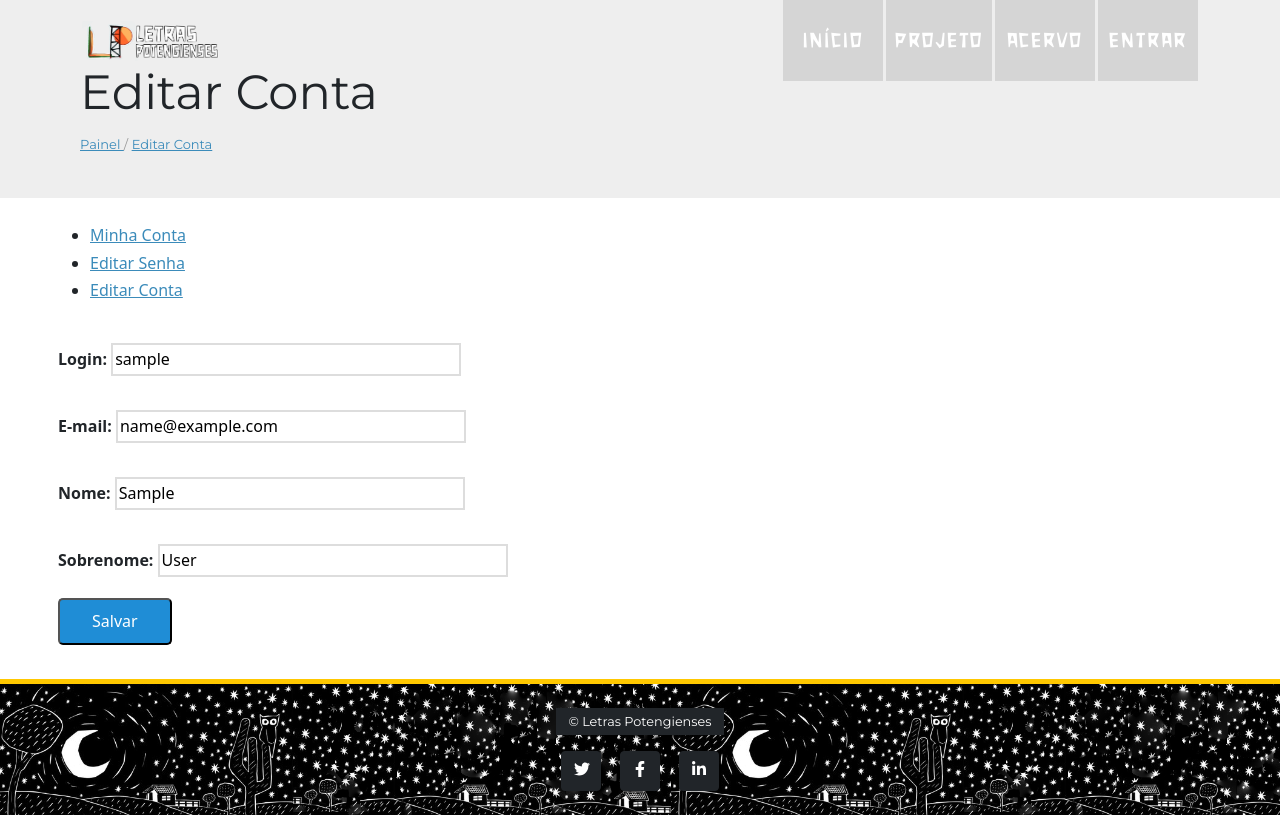
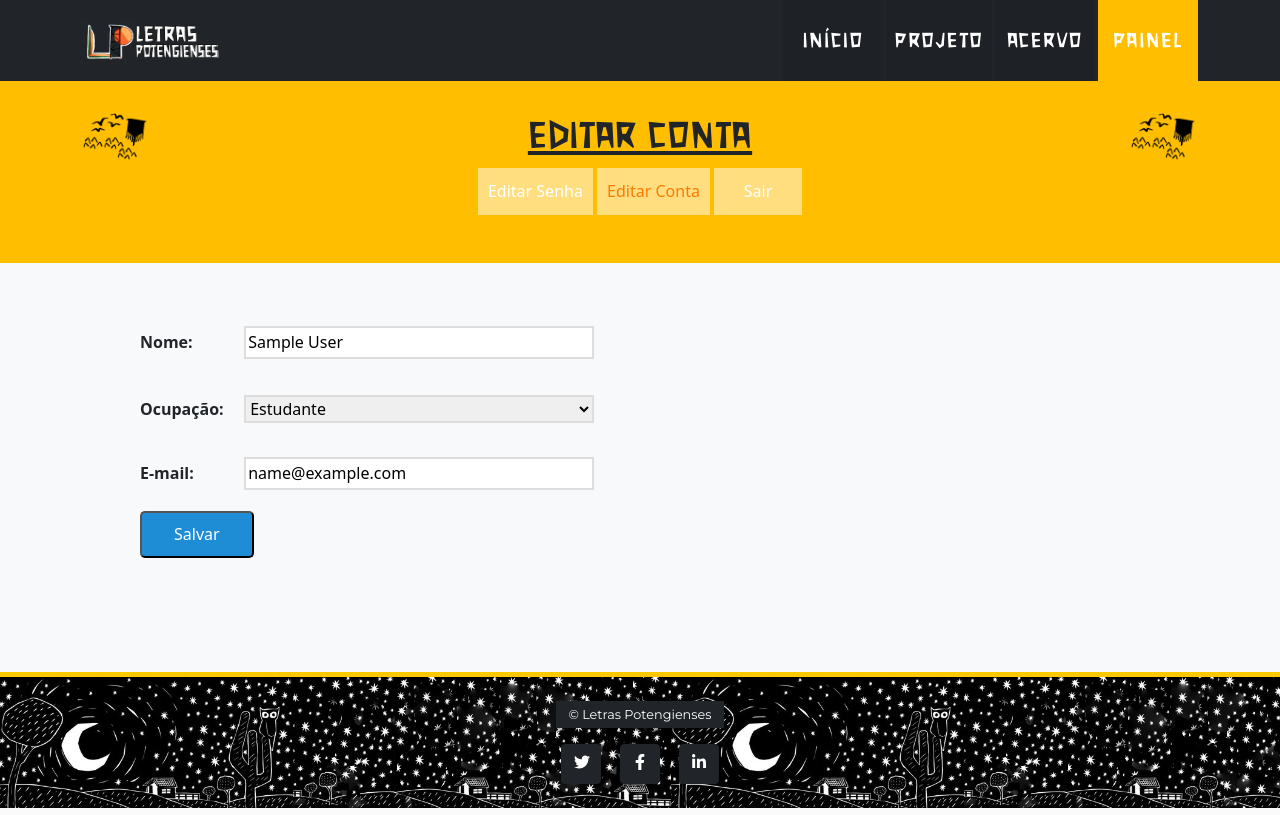
Before and after one commit to PedrinaBrasil/letraspotengienses, a Django app: page /painel/editar/ in a window 1280 px wide. Run offline with Django 3.2, Linux system fonts and the light colour scheme; the visitor is signed in with stand-in values (Sample User, id 1); some libraries are stand-ins or nearby versions.

Commit message:
cadastrar-se, login e painel basico

```diff
--- a/accounts/forms.py
+++ b/accounts/forms.py
@@ -6,7 +6,7 @@ from core.mail import send_mail_template
 
 class RegisterForm(forms.ModelForm):
     password = forms.CharField(label='Senha', widget=forms.PasswordInput)
-    confirm = forms.CharField(label='Confirmação de Senha', widget=forms.PasswordInput)
+    confirm = forms.CharField(label='Confirmação', widget=forms.PasswordInput)
 
     def clean_confirm(self):
         password = self.cleaned_data.get('password')
@@ -24,7 +24,7 @@ class RegisterForm(forms.ModelForm):
 
     class Meta:
         model = User
-        fields = ['username', 'email', 'first_name', 'last_name' ]
+        fields = ['name', 'ocucupation', 'email']
 
 class EditAccountForm(forms.ModelForm):
     def clean_email(self):
@@ -36,7 +36,7 @@ class EditAccountForm(forms.ModelForm):
 
     class Meta:
         model = User
-        fields = ['username', 'email', 'first_name', 'last_name' ]
+        fields = ['name','ocucupation', 'email']
 
 
 class PasswordResetForm(forms.Form):
@@ -50,7 +50,7 @@ class PasswordResetForm(forms.Form):
 
     def save(self):
         user = User.objects.get(email = self.cleaned_data['email'])
-        key = generate_hash_key(user.username)
+        key = generate_hash_key(user.email)
         reset = PasswordReset(key= key, user = user)
         reset.save()
         template_name = 'password_reset_email.html'
--- a/accounts/models.py
+++ b/accounts/models.py
@@ -3,29 +3,39 @@ from django.db import models
 from django.core import validators
 from django.contrib.auth.models import AbstractBaseUser, PermissionsMixin, UserManager
 from django.conf import settings
+from django.utils.translation import gettext_lazy as _
 
 # Create your models here.
 class User(AbstractBaseUser, PermissionsMixin):
-    username = models.CharField('Login', max_length=30, unique=True,
-        validators=[validators.RegexValidator(re.compile('^[\w.@+-]+$'), 'O nome do usuário não pode conter espaços', 'invalid')])
-    email = models.EmailField('E-mail', unique=True)
-    first_name = models.CharField('Nome', max_length=100, blank=True)
-    last_name = models.CharField('Sobrenome', max_length=100, blank=True)
+    email = models.EmailField('E-mail', unique=True,
+        validators=[validators.RegexValidator(re.compile('^[\w.@+-]+$'), 'O e-mail não pode conter espaços', 'invalid')])
+    name = models.CharField('Nome', max_length=100, blank=True)
     is_active = models.BooleanField('Está ativo?', blank=True, default=True)
     is_staff = models.BooleanField('É administrador?', blank=True, default=False)
     date_joined = models.DateTimeField('Data de Cadastro', auto_now_add=True)
     date_updated =models.DateTimeField('Atualizado em', auto_now=True)
 
+    class Occupation(models.TextChoices):
+        STUDENT = 'Estudante', _('Estudante')
+        PROFESSIONAL = 'Profissional', _('Profissional')
+        OTHER = 'Outro', _('Outro')
+
+    ocucupation = models.CharField('Ocupação',
+        max_length=12,
+        choices=Occupation.choices,
+        default=Occupation.STUDENT,
+        blank=False)
+
     objects = UserManager()
 
-    USERNAME_FIELD = 'username'
-    REQUIRED_FIELDS = ['email']
+    USERNAME_FIELD = 'email'
+    REQUIRED_FIELDS = ['name', 'ocucupation']
 
     def __str__(self):
-        return self.first_name or self.username
+        return self.name or self.email
 
     def get_short_name(self):
-        return self.username
+        return self.name
 
     def get_full_name(self):
         return str(self)
--- a/accounts/templates/dashboard.html
+++ b/accounts/templates/dashboard.html
@@ -1,27 +1,40 @@
 {% extends "base.html" %}
+{% load static %}
 {% block content %}
-    <div class="splash">
-        <div class="pure-g-r content-ribbon">
-            <div class="pure-u-1">
-                <div class="l-box splash-text">
-                    <h1 class="splash-head">
+    <style>
+       #mainNav{
+           background-color: #212529 !important;
+       }
+       #a-login {
+           background-color: #FFBE00 !important;
+           color:black;
+       }
+
+        body{
+            background:black;
+        }
+    </style>
+    <!-- Heading Row-->
+     <header id="login" class="heading">
+         <div class="container">
+            <div class="row">
+                <div class="text-center">
+                    <h2 class="section-heading text-uppercase">
                      {% block dashboard_tite %}
                             Painel de Controle
                     {% endblock %}
-
-                    </h1>
-                    <h2 class="splash-subhead">
-                       <ul class="breadcrumbs">
-                            {% block breadcrumb %}
-                                <li><a href="{% url 'panel:dashboard' %}"> Painel </a></li>
-                            {% endblock %}
+                    </h2>
+                    <ul id="user-menu">
+                        <li><a id="a-senha" href="{% url 'panel:editpassword' %}">Editar Senha</a></li>
+                        <li><a id="a-conta" href="{% url 'panel:edituser' %}">Editar Conta</a></li>
+                        <li><a href="{% url 'panel:logout' %}">Sair</a></li>
                     </ul>
-                    </h2>
-
                 </div>
             </div>
-        </div>
-    </div>
+    </header>
+
+    <section class="page-section bg-light h-100">
+        <div class="container">
             <div class="pure-g-r content-ribbon">
             {% if messages %}
             <aside class="pure-u-1 msg">
@@ -32,13 +45,7 @@
             {% endif %}
             <div class="pure-u-1-3">
                 <div class='pure-menu pure-menu-open sm-paddding'>
-                <ul>
 
-                    <li><a class='pure-menu-heading'>Minha Conta</a></li>
-                    <li><a href="{% url 'panel:editpassword' %}">Editar Senha</a></li>
-                    <li><a href="{% url 'panel:edituser' %}">Editar Conta</a></li>
-
-                </ul>
                 </div>
             </div>
             <div class="pure-u-2-3">
@@ -46,6 +53,6 @@
                     {% block dashboard_content %}{% endblock %}
                 </div>
             </div>
-
         </div>
+    </section>
 {% endblock %}
--- a/accounts/templates/edituser.html
+++ b/accounts/templates/edituser.html
@@ -2,12 +2,13 @@
 {% block dashboard_tite %}
     Editar Conta
 {% endblock %}
-{% block breadcrumb %}
-    {{  block.super }}
-    <li>/</li>
-    <li><a href="{% url 'panel:edituser' %}"> Editar Conta </a></li>
-{% endblock %}
+
 {% block dashboard_content %}
+    <style>
+        #user-menu #a-conta{
+            color: rgb(252, 122, 0);
+        }
+    </style>
     <form class="pure-form pure-form-aligned" method="POST">
         {% csrf_token %}
         {% if success %}
--- a/core/static/css/styles.css
+++ b/core/static/css/styles.css
@@ -12,6 +12,10 @@
   -moz-box-sizing: border-box;
   box-sizing: border-box;
 }
+html, body{
+  min-height: 100% !important;
+}
+
 body {
   margin: 0 auto;
   line-height: 1.7em;
@@ -19,9 +23,10 @@ body {
 a {
   color: #3b8bba;
 }
-.content {
-  /* padding-top: 2em; */
+.content.h-80 {
+  height: 80%;
 }
+
 .l-box {
   padding: 1em;
 }
@@ -35,6 +40,11 @@ a {
 .header .pure-menu a {
   color: #fff;
 }
+
+.bg-login{
+  background-color: #dad6ce;
+}
+
 .header .pure-menu li a:hover,
 .header .pure-menu li a:focus {
   background: none;
@@ -149,18 +159,21 @@ ul.errorlist {
 ul.errorlist li {
   color: #C53F3F;
   display: block;
-  margin: 0.3em 0;
+  margin: 0px 0px -10px;
   font-size: 0.9em;
   border: none;
   padding: 0;
+  text-align: left;
 }
 form.pure-form-aligned ul.errorlist li {
-  padding-left: 11.5em;
+  /* padding-left: 11.5em; */
 }
 .pure-form label {
   margin: 1em 0 0;
   font-weight: bold;
   font-size: 100%;
+  min-width: 100px;
+  text-align: left;
 }
 .pure-form input[type], .pure-form textarea, .pure-form  select {
   border: 2px solid #ddd;
@@ -175,6 +188,7 @@ form.pure-form-aligned ul.errorlist li {
 }
 .pure-form .pure-control-group {
   margin-bottom: 1em;
+  min-width: 51px;
 }
 .pure-button {
   background-color: #1f8dd6;
@@ -219,7 +233,7 @@ ul.errorlist {
   color: crimson;
   list-style: disc;
   font-size: 0.75em;
-  background: antiquewhite;
+  /* background: antiquewhite; */
   padding: 0px 0px 0px 25px;
   margin-bottom: 6px;
 }
@@ -343,6 +357,8 @@ ul.breadcrumbs {
 
 .section-heading {
   font-family: 'xilo';
+  font-size: 2.5rem;
+  text-decoration: underline;
 }
 .img-flip{
   transform: scaleX(-1);
@@ -381,7 +397,7 @@ h4.my-3.step {
   font-size: 3rem;
 }
 
-#facaparte h2 {
+#facaparte h2, #login h2, #registro h2 {
   background-image: url(../assets/img/1.png), url(../assets/img/1.png);
   background-position: right top, left top;
   background-repeat: no-repeat, no-repeat;
@@ -447,6 +463,34 @@ header.heading {
   text-align: justify;
 }
 
+
+#login .col-sm-5, #registro .col-sm-5{
+
+  margin: auto;
+  text-align: center;
+
+}
+
+ul#user-menu li {
+  display: inline-block;
+  background-color: rgba(255,255,255,0.5);
+  padding: 10px;
+  min-width: 88px;
+}
+
+ul#user-menu li a{
+  color: rgba(255,255,255,1);
+  text-decoration: none;
+}
+
+ul#user-menu li a:hover{
+  color:#997800;
+  transition: all 0.5s;
+}
+ul#user-menu {
+  padding: 0px;
+}
+
 @media (min-width: 992px){
   .navbar-expand-lg .navbar-nav {
     flex-direction: row;
--- a/core/static/js/template.js
+++ b/core/static/js/template.js
@@ -30,14 +30,14 @@ window.addEventListener('DOMContentLoaded', event => {
     document.addEventListener('scroll', navbarShrink);
 
     // Activate Bootstrap scrollspy on the main nav element
-  /*  const mainNav = document.body.querySelector('#mainNav');
+    const mainNav = document.body.querySelector('#mainNav');
     if (mainNav) {
         new bootstrap.ScrollSpy(document.body, {
             target: '#mainNav',
             offset: 74,
         });
     };
-*/
+
     // Collapse responsive navbar when toggler is visible
     const navbarToggler = document.body.querySelector('.navbar-toggler');
     const responsiveNavItems = [].slice.call(
--- a/core/templates/base.html
+++ b/core/templates/base.html
@@ -19,7 +19,7 @@
     <link rel="stylesheet" href="{% static 'css/bootstrap.min.css' %}">
     <link rel="stylesheet" href="{% static 'css/styles.css' %}" />
 </head>
-<body id="page-top">
+<body>
     <!-- Navigation-->
     <nav class="navbar navbar-expand-lg navbar-dark fixed-top" id="mainNav">
         <div class="container">
@@ -33,13 +33,19 @@
                     <li class="nav-item"><a id="a-home" class="nav-link" href="{% url 'core:home' %}">Início</a></li>
                     <li class="nav-item"><a id="a-about" class="nav-link" href="{% url 'core:about' %}">Projeto</a></li>
                     <li class="nav-item"><a id="a-lib" class="nav-link" href="#about">Acervo</a></li>
-                    <li class="nav-item"><a id="a-login" class="nav-link" href="#team">Entrar</a></li>
+                    {% if user.is_authenticated %}
+                        <li class="nav-item"><a id="a-login" class="nav-link" href="{% url 'panel:dashboard' %}">Painel</a></li>
+
+                    {% else %}
+                        <li class="nav-item"><a id="a-login" class="nav-link" href="{% url 'panel:login' %}">Entrar</a></li>
+                        <li class="nav-item"><a id="a-register" class="nav-link" href="{% url 'panel:register' %}">Cadastrar-se</a></li>
+                    {% endif %}
                 </ul>
             </div>
         </div>
     </nav>
 
-    <div class="content">
+    <div class="content h-80">
         {% block content %}{% endblock %}
     </div>
     <!-- Footer-->
```
Also changed, not shown: accounts/templates/editpassword.html (+6 -5 lines), accounts/templates/login.html (+35 -18 lines), accounts/templates/register.html (+32 -14 lines), accounts/migrations/0002_auto_20210525_1509.py (added), accounts/migrations/0003_user_ocucupation.py (added), core/static/assets/img/logos/logo-ifrn.png (renamed from core/static/assets/img/logos/ifrn.png). Lines whose indentation alone changed are shown as unchanged.
